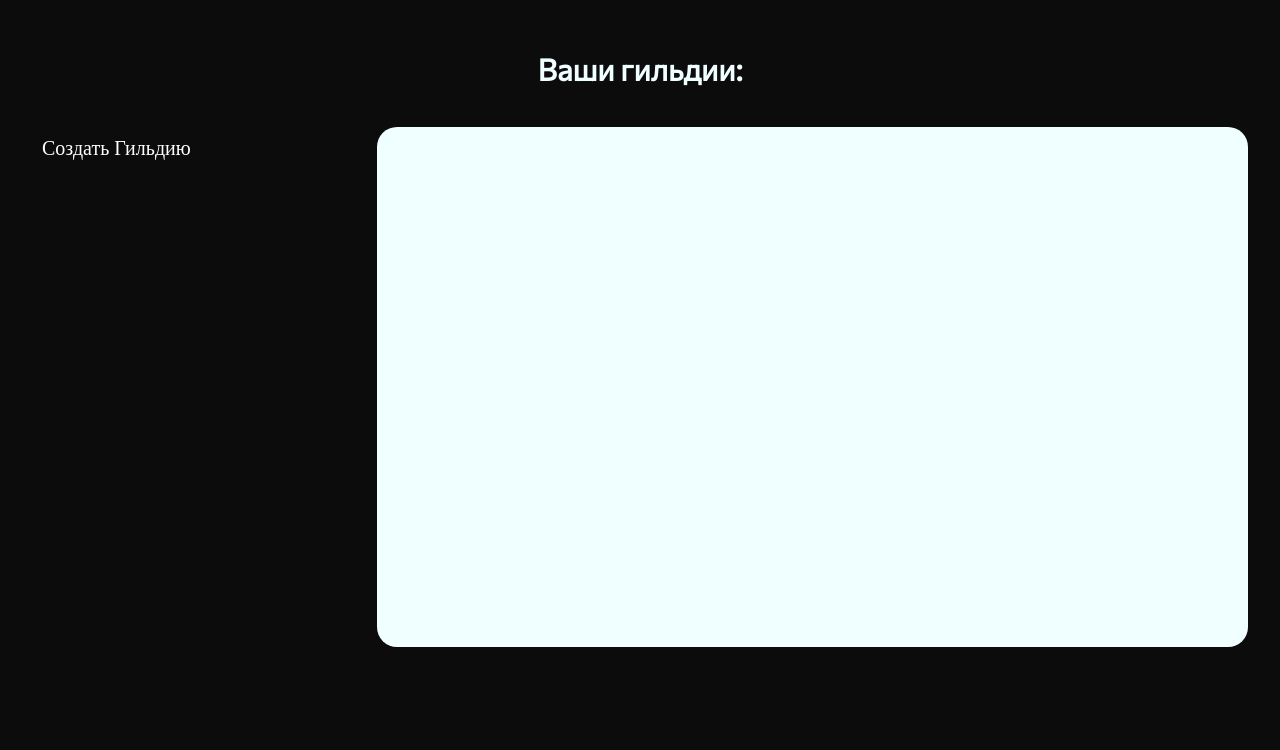
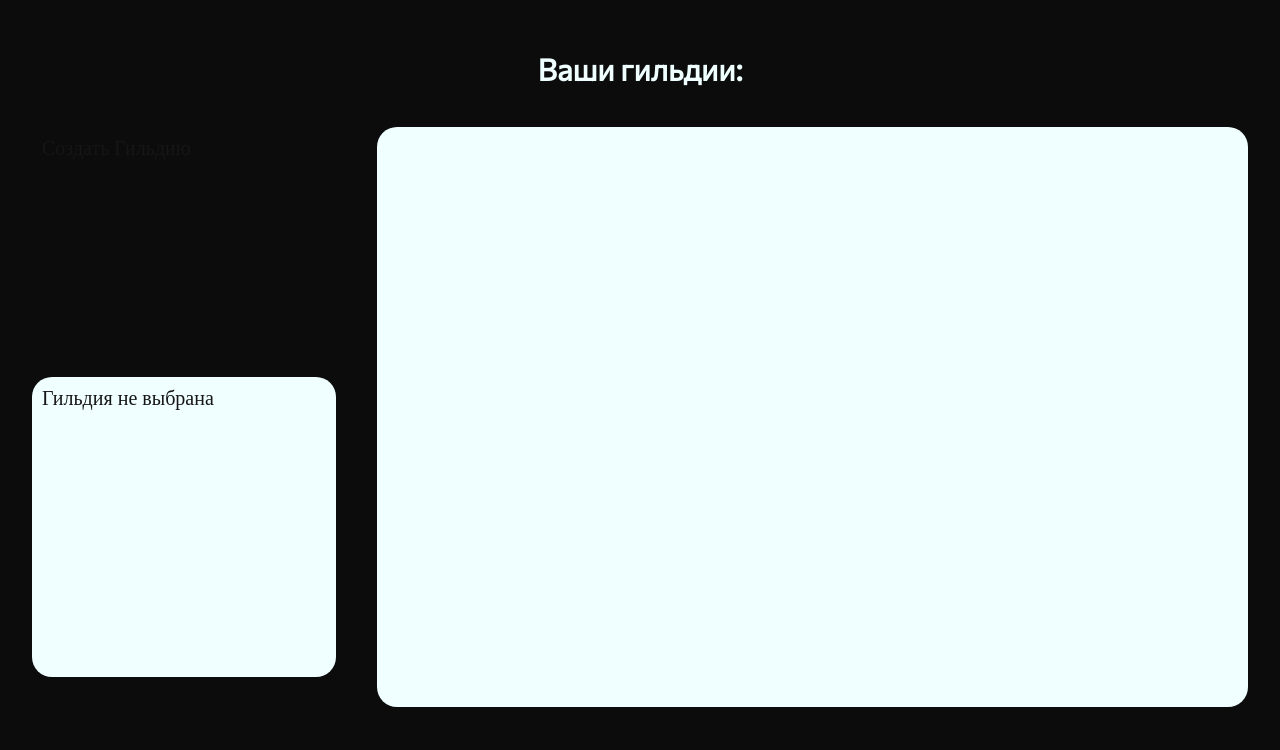
Before and after one commit to Georgykarat/Jouer, a Django app: template feed/templates/guilds/myguilds.html in a window 1280 px wide. Shown: the part 50-800 px from the top of the page. Run offline with Django 4.2, Linux system fonts and the light colour scheme; the template is opened without the code that fills it, so the values that code supplies are empty; some web fonts are replaced.

Commit message:
EDIT myguilds tab

```diff
--- a/feed/static/styles/myguilds.css
+++ b/feed/static/styles/myguilds.css
@@ -49,14 +49,20 @@ h2 {
     min-width: 95%;
     margin-top: 40px;
 }
+.main__central_workspace-left-general {
+    display: flex;
+    width: 25%;
+    flex-wrap: wrap;
+    align-items: stretch;
+}
 .main__central_workspace-left {
     display: flex;
     border-radius: 20px;
-    height: 180px;
-    width: 25%;
-    color: white;
+    height: 25vh;
+    width: 100%;
+    color: rgb(22, 22, 22);
     font-family: "ComissionerB";
-    text-align: start;
+    text-align: center;
     font-size: 20px;
     padding: 10px;
     cursor: pointer;
@@ -68,10 +74,23 @@ h2 {
     top: -5px;
     transition: .4s;
 }
+.main__central_workspace-left2 {
+    display: flex;
+    border-radius: 20px;
+    height: 35vh;
+    width: 100%;
+    color: rgb(22, 22, 22);
+    font-family: "ComissionerB";
+    text-align: center;
+    font-size: 20px;
+    padding: 10px;
+    cursor: pointer;
+    background-color: azure;
+}
 .main__central_workspace-right {
     display: flex;
     border-radius: 20px;
-    height: 500px;
+    height: 70vh;
     width: 70%;
     color: black;
     font-family: "ComissionerB";
--- a/feed/templates/guilds/myguilds.html
+++ b/feed/templates/guilds/myguilds.html
@@ -19,8 +19,13 @@
       <h2>Ваши гильдии:</h2>
     </div>
     <div class="main__central_workspace">
-      <div class="main__central_workspace-left" style="background-color: {{design.color1}}">
-        Создать Гильдию
+      <div class="main__central_workspace-left-general">
+        <div class="main__central_workspace-left" style="background-color: {{design.color1}}">
+          Создать Гильдию
+        </div>
+        <div class="main__central_workspace-left2">
+          Гильдия не выбрана
+        </div>
       </div>
       <div class="main__central_workspace-right">
 
```
